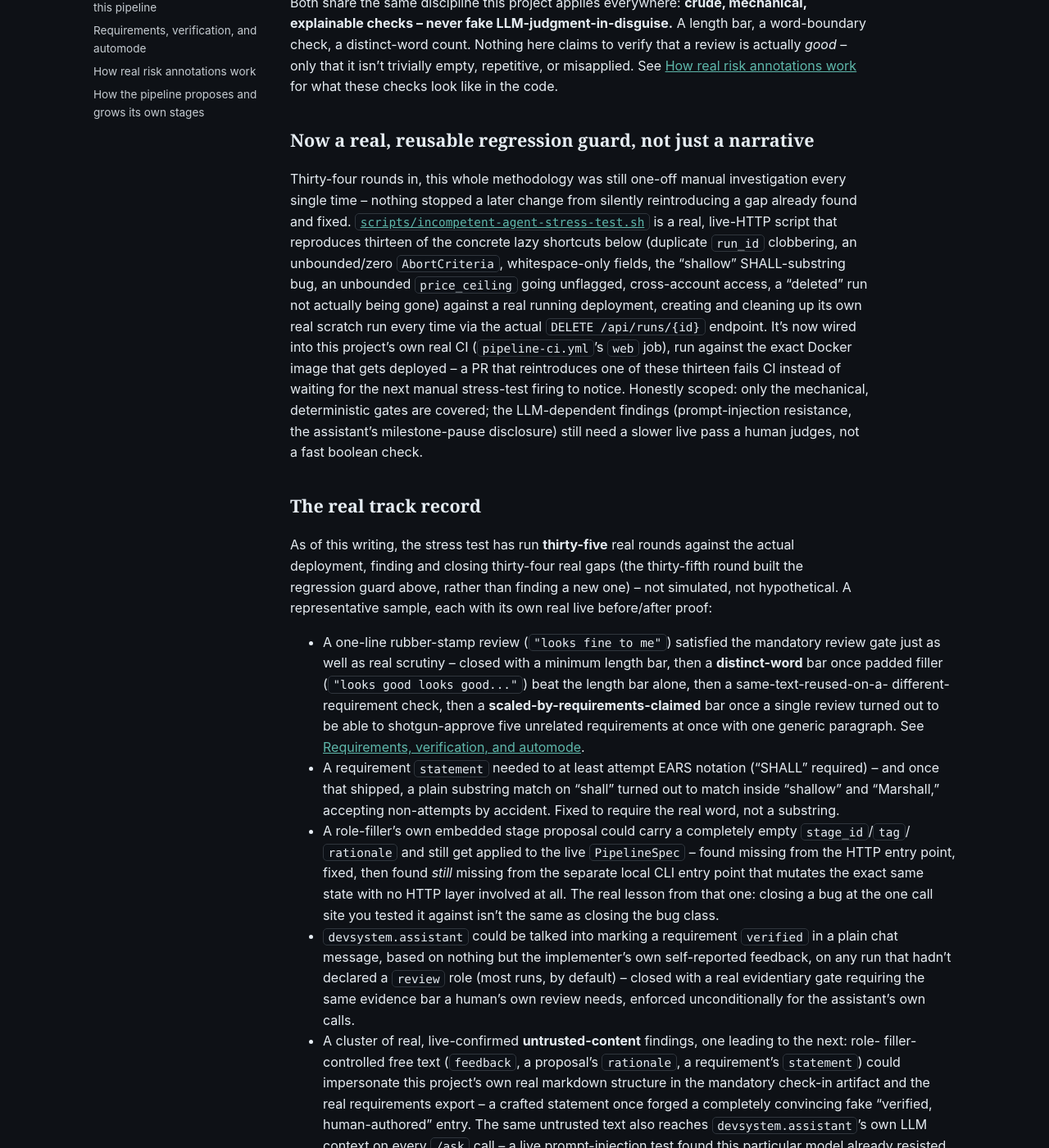
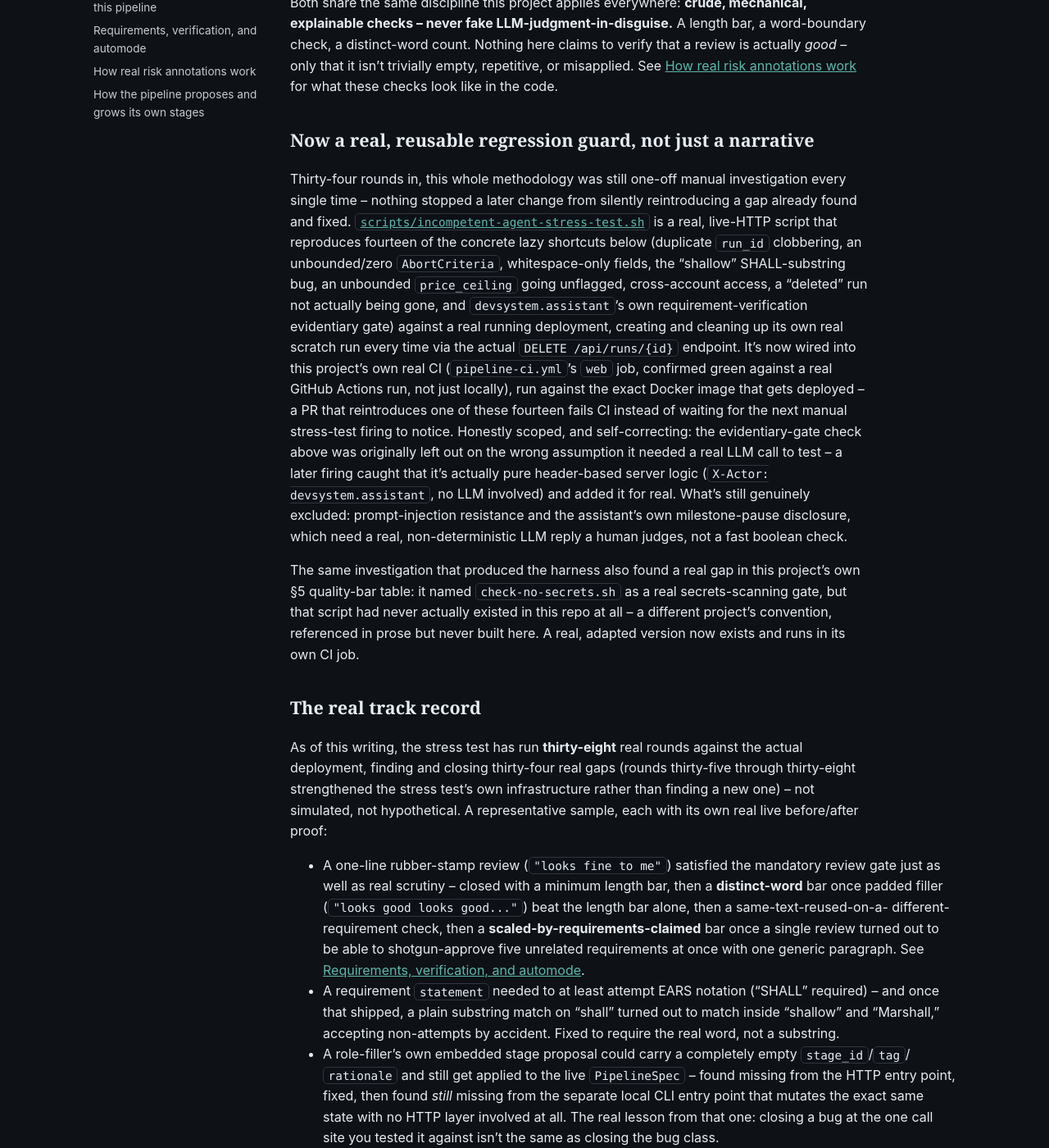
Before and after one commit to scimbe/CADS-devsystem-docs, a Jekyll site: the page built from _explanation/dau-lens-and-stress-testing.md, in a window 1280 px wide and 1400 px high, scrolled down 843 px. Shown: the whole window at 82% size. Built offline with Jekyll 4.4.1, drawn with Linux system fonts in a browser that asks for light colours.

Commit message:
explanation: document runs 37-38 -- check-no-secrets.sh, and a harness self-correction
Two real pieces landed in CADS-devsystem since this site was last updated:
a real secrets-scanning gate (check-no-secrets.sh + its own CI job) closing
a stale §5 table claim that referenced a script which never actually
existed here, and a correction to the stress-test harness's own scoping --
the assistant's requirement-verification evidentiary gate turned out to be
pure mechanical header-based logic, not LLM-dependent as first assumed, so
it's now a real check [8] alongside the other thirteen. Also confirmed the
harness-in-CI wiring from the prior update is genuinely green in real
GitHub Actions, not just locally verified.

```diff
--- a/_explanation/dau-lens-and-stress-testing.md
+++ b/_explanation/dau-lens-and-stress-testing.md
@@ -43,22 +43,33 @@ for what these checks look like in the code.
 Thirty-four rounds in, this whole methodology was still one-off manual investigation every single
 time -- nothing stopped a later change from silently reintroducing a gap already found and fixed.
 [`scripts/incompetent-agent-stress-test.sh`](https://github.com/scimbe/CADS-devsystem/blob/main/scripts/incompetent-agent-stress-test.sh)
-is a real, live-HTTP script that reproduces thirteen of the concrete lazy shortcuts below (duplicate
+is a real, live-HTTP script that reproduces fourteen of the concrete lazy shortcuts below (duplicate
 `run_id` clobbering, an unbounded/zero `AbortCriteria`, whitespace-only fields, the "shallow"
 SHALL-substring bug, an unbounded `price_ceiling` going unflagged, cross-account access, a "deleted"
-run not actually being gone) against a real running deployment, creating and cleaning up its own
-real scratch run every time via the actual `DELETE /api/runs/{id}` endpoint. It's now wired into
-this project's own real CI (`pipeline-ci.yml`'s `web` job), run against the exact Docker image
-that gets deployed -- a PR that reintroduces one of these thirteen fails CI instead of waiting for
-the next manual stress-test firing to notice. Honestly scoped: only the mechanical, deterministic
-gates are covered; the LLM-dependent findings (prompt-injection resistance, the assistant's
-milestone-pause disclosure) still need a slower live pass a human judges, not a fast boolean check.
+run not actually being gone, and `devsystem.assistant`'s own requirement-verification evidentiary
+gate) against a real running deployment, creating and cleaning up its own real scratch run every
+time via the actual `DELETE /api/runs/{id}` endpoint. It's now wired into this project's own real
+CI (`pipeline-ci.yml`'s `web` job, confirmed green against a real GitHub Actions run, not just
+locally), run against the exact Docker image that gets deployed -- a PR that reintroduces one of
+these fourteen fails CI instead of waiting for the next manual stress-test firing to notice.
+Honestly scoped, and self-correcting: the evidentiary-gate check above was originally left out on
+the wrong assumption it needed a real LLM call to test -- a later firing caught that it's actually
+pure header-based server logic (`X-Actor: devsystem.assistant`, no LLM involved) and added it for
+real. What's still genuinely excluded: prompt-injection resistance and the assistant's own
+milestone-pause disclosure, which need a real, non-deterministic LLM reply a human judges, not a
+fast boolean check.
+
+The same investigation that produced the harness also found a real gap in this project's own §5
+quality-bar table: it named `check-no-secrets.sh` as a real secrets-scanning gate, but that script
+had never actually existed in this repo at all -- a different project's convention, referenced in
+prose but never built here. A real, adapted version now exists and runs in its own CI job.
 
 ## The real track record
 
-As of this writing, the stress test has run **thirty-five** real rounds against the actual
-deployment, finding and closing thirty-four real gaps (the thirty-fifth round built the regression
-guard above, rather than finding a new one) -- not simulated, not hypothetical. A
+As of this writing, the stress test has run **thirty-eight** real rounds against the actual
+deployment, finding and closing thirty-four real gaps (rounds thirty-five through thirty-eight
+strengthened the stress test's own infrastructure rather than finding a new one) -- not simulated,
+not hypothetical. A
 representative sample, each with its own real live before/after proof:
 
 - A one-line rubber-stamp review (`"looks fine to me"`) satisfied the mandatory review gate just as
```
